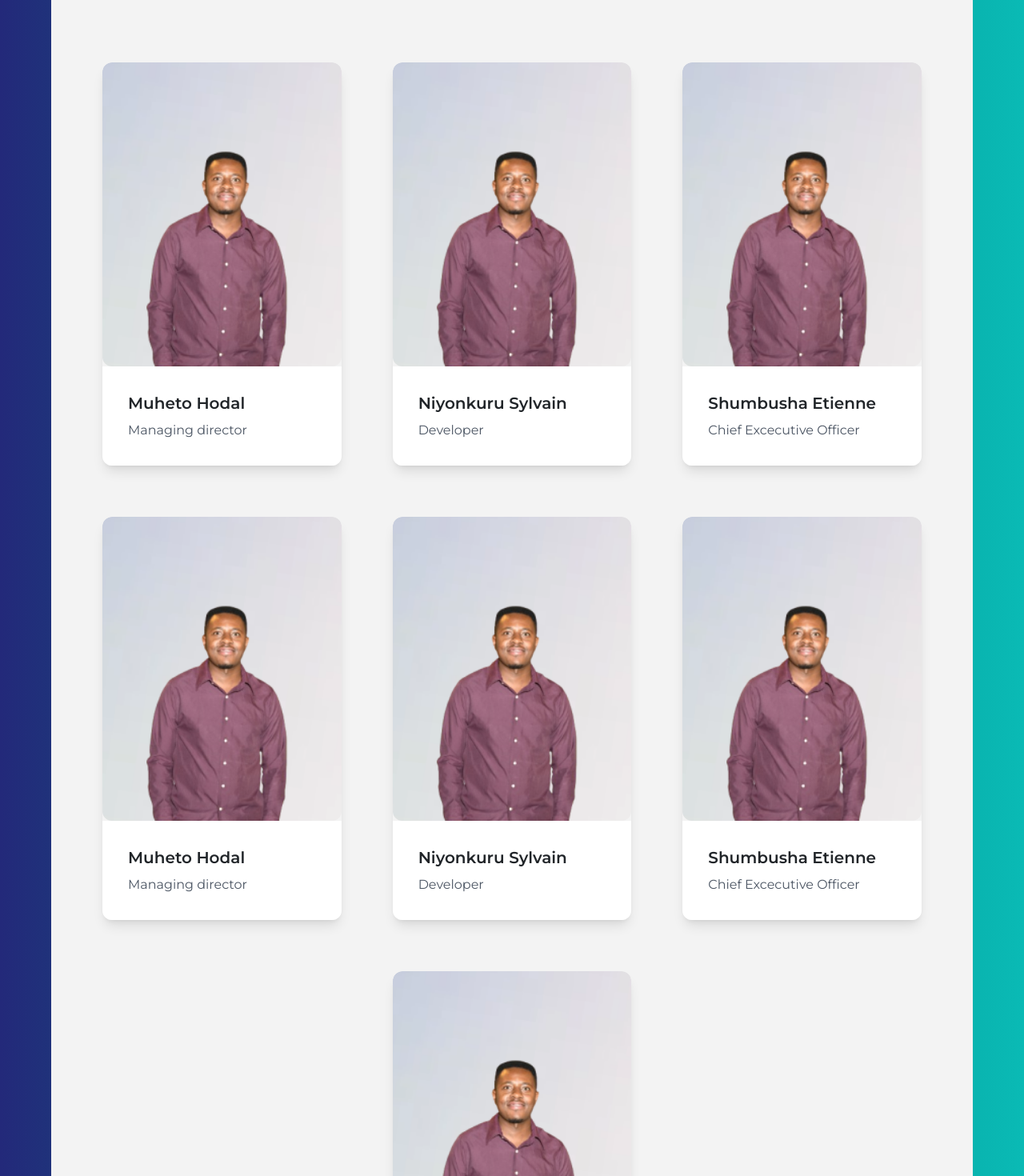
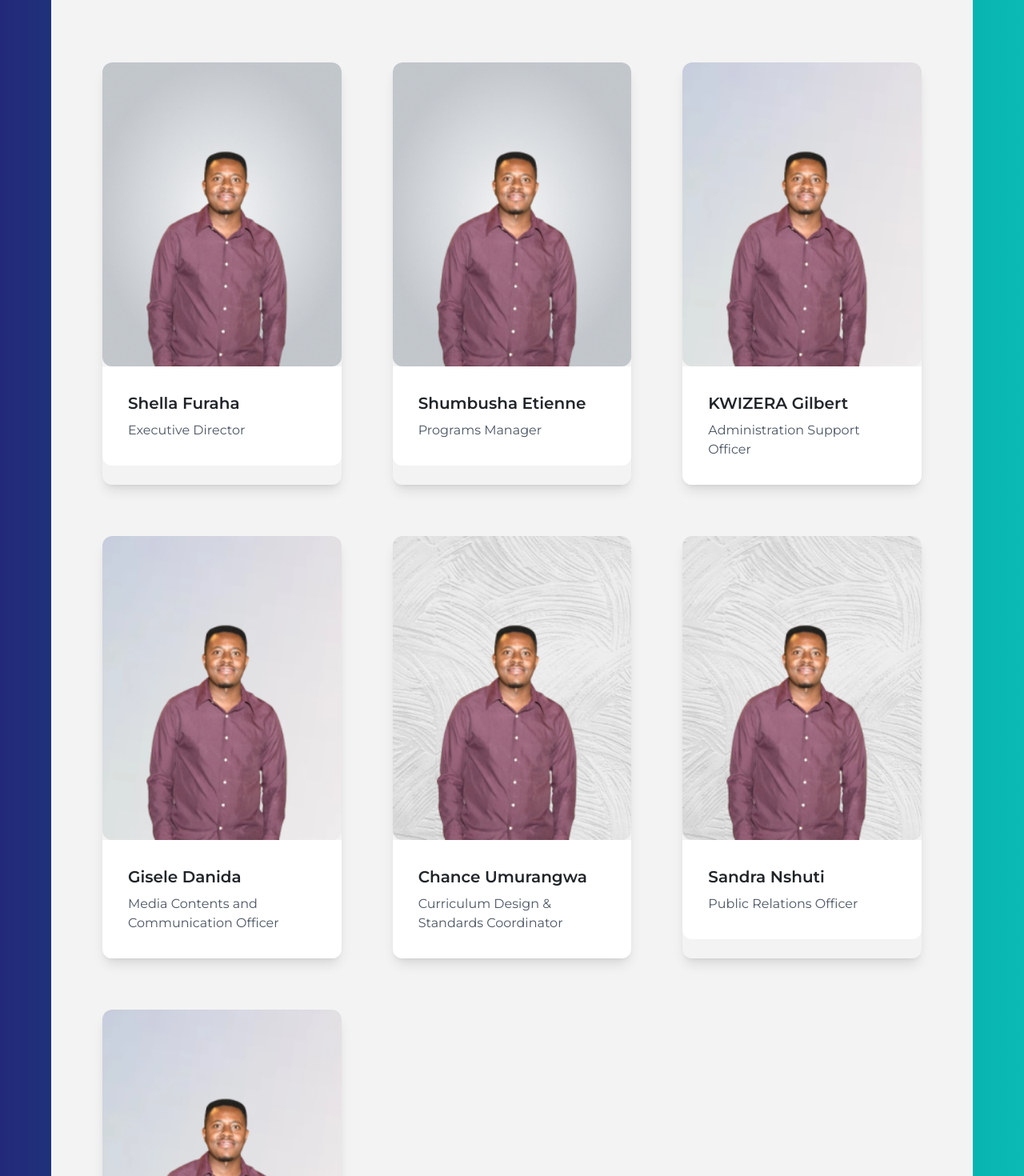
Before and after one commit to Hodal66/new_buildcareerfoundation_fn_2025, a React (Vite) app: page /WhoWeArePage in a window 1280 px wide. Shown: the part 2704-4174 px from the top of the page at 80% size. Built offline with nearby package versions, Linux system fonts and the light colour scheme; a web font is replaced by a local one.

Commit message:
We have updated some information on 27/02/2026

```diff
--- a/src/Pages/WhoWeArePage.jsx
+++ b/src/Pages/WhoWeArePage.jsx
@@ -196,8 +196,8 @@ export const WhoWeArePage = () => {
 
               {/* Combined grid layout for all 7 members: 3-3-1 pattern */}
               <div className="grid grid-cols-1 sm:grid-cols-2 lg:grid-cols-3 gap-6 sm:gap-8 md:gap-10 lg:gap-12 xl:gap-16 px-2 sm:px-4 md:px-6 lg:px-8 py-6 sm:py-8 md:py-10">
-                {/* First 3 members */}
-                {boardOfDirectorsTeam_1.slice(0, 3).map((team) => (
+                {/* First 4 members */}
+                {boardOfDirectorsTeam_1.map((team) => (
                   <div key={team.id} className="group rounded-xl shadow-lg hover:shadow-2xl transition-shadow duration-300 w-full max-w-sm mx-auto lg:max-w-none">
                     <div className="relative overflow-hidden rounded-xl">
                       <img
@@ -222,7 +222,7 @@ export const WhoWeArePage = () => {
                         <div className="pb-4 sm:pb-6 md:pb-8">
                           <ul className={`${styles.flexCenter} text-bgGray`}>
                             <a
-                              href={team.linkedInLink}
+                              href={team.linkedinLink}
                               target="_blank"
                               rel="noreferrer"
                               className="text-4xl sm:text-5xl md:text-6xl hover:text-blue-400 hover:scale-110 transition-all duration-300 p-2"
@@ -264,49 +264,7 @@ export const WhoWeArePage = () => {
                         <div className="pb-4 sm:pb-6 md:pb-8">
                           <ul className={`${styles.flexCenter} text-bgGray`}>
                             <a
-                              href={team.linkedInLink}
-                              target="_blank"
-                              rel="noreferrer"
-                              className="text-4xl sm:text-5xl md:text-6xl hover:text-blue-400 hover:scale-110 transition-all duration-300 p-2"
-                            >
-                              <li>
-                                <CiLinkedin />
-                              </li>
-                            </a>
-                          </ul>
-                        </div>
-                      </div>
-                    </div>
-                  </div>
-                ))}
-
-                {/* Last member centered - only on large screens, full width on mobile */}
-                {boardOfDirectorsTeam_1.slice(3).map((team) => (
-                  <div key={team.id} className="group rounded-xl shadow-lg hover:shadow-2xl transition-shadow duration-300 w-full max-w-sm mx-auto lg:col-start-2 lg:max-w-none">
-                    <div className="relative overflow-hidden rounded-xl">
-                      <img
-                        src={team.image}
-                        alt={team.name}
-                        className="h-[320px] sm:h-[340px] md:h-[360px] lg:h-[380px] w-full object-cover rounded-xl"
-                      />
-                      <div className="p-4 sm:p-5 md:p-6 lg:p-8 bg-white">
-                        <p className="font-semibold text-base sm:text-lg md:text-xl mb-1 sm:mb-2">{team.name}</p>
-                        <p className="text-sm sm:text-base text-gray-600">{team.position}</p>
-                      </div>
-                      <div
-                        className={`h-full w-full absolute bg-slate-900/20 ${styles.flexCenterCol} group-hover:gap-8 sm:group-hover:gap-10 md:group-hover:gap-12 -bottom-full group-hover:bottom-0 transition-all duration-500 group-hover:bg-slate-900/75 opacity-0 group-hover:opacity-100 rounded-xl`}
-                      >
-                        <div
-                          className={`text-bgGray ${styles.flexCenterCol} px-4 sm:px-6 md:px-8 lg:px-10 pt-4 sm:pt-6 md:pt-8`}
-                        >
-                          <h2 className="font-extrabold text-lg sm:text-xl md:text-2xl mb-2 sm:mb-3">{team.name}</h2>
-                          <p className="font-semibold mb-3 sm:mb-4 md:mb-5 text-sm sm:text-base md:text-lg">{team.position}</p>
-                          <p className="text-center text-xs sm:text-sm md:text-base leading-relaxed px-2 sm:px-3 md:px-4">{team.content}</p>
-                        </div>
-                        <div className="pb-4 sm:pb-6 md:pb-8">
-                          <ul className={`${styles.flexCenter} text-bgGray`}>
-                            <a
-                              href={team.linkedInLink}
+                              href={team.linkedinLink}
                               target="_blank"
                               rel="noreferrer"
                               className="text-4xl sm:text-5xl md:text-6xl hover:text-blue-400 hover:scale-110 transition-all duration-300 p-2"
--- a/src/databases/boardOfDirectors.js
+++ b/src/databases/boardOfDirectors.js
@@ -3,36 +3,29 @@ export const boardOfDirectorsAdvisors_1 = [
     id: 1,
     name: "Shumbusha Etienne",
     image: "/team/Etienne1.png",
-    position: "Managing director",
+    position: "Managing Director",
     linkedinLink: "https://www.linkedin.com/in/shumbusha-etienne-4b0a1b1b2/",
     content:
-      "Empowering Rwanda's brightest minds with mentorship and support, shaping global trailblazers through Build Career Foundation.",
+      "I empower Rwanda's brightest minds through dedicated mentorship and support. My goal is to shape global trailblazers and ensure every student reaches their full potential through the Build Career Foundation.",
   },
   {
     id: 2,
     name: "Niyonkuru Sylvain",
     image: "/team/Etienne2.png",
-    position: "Developer",
+    position: "Lead Developer",
     linkedinLink: "https://www.linkedin.com/in/shumbusha-etienne-4b0a1b1b2/",
     content:
-      "I am a professional UI/UX Designer and a full-stack web developer strong in Front-end, as A child of Andela, \
-I have completed Advanced Diploma in information technology,\
-and I like coding daily.\
-",
+      "I leverage my expertise in UI/UX and full-stack development to build intuitive, accessible digital platforms that expand the foundation’s reach and streamline our educational initiatives.",
   },
   {
     id: 3,
     name: "Muheto Hodal",
     image: "/team/Etienne3.png",
-    position: "Chief Excecutive Officer",
+    position: "Chief Executive Officer",
     linkedinLink: "https://www.linkedin.com/in/shumbusha-etienne-4b0a1b1b2/",
     content:
-      "I am a professional UI/UX Designer and a full-stack web developer strong in Front-end, as A child of Andela, \
-I have completed Advanced Diploma in information technology,\
-and I like coding daily.\
-",
+      "I guide the strategic vision of our technology and operations. By merging innovative tech solutions with our educational mission, I strive to make a lasting impact on young learners' lives.",
   }
-
 ];
 
 export const boardOfDirectorsAdvisors_2 = [
@@ -40,112 +33,86 @@ export const boardOfDirectorsAdvisors_2 = [
     id: 1,
     name: "Shumbusha Etienne",
     image: "/team/Etienne1.png",
-    position: "Managing director",
+    position: "Managing Director",
     linkedinLink: "https://www.linkedin.com/in/shumbusha-etienne-4b0a1b1b2/",
     content:
-      "Empowering Rwanda's brightest minds with mentorship and support, shaping global trailblazers through Build Career Foundation.",
+      "I empower Rwanda's brightest minds through dedicated mentorship and support. My goal is to shape global trailblazers and ensure every student reaches their full potential through the Build Career Foundation.",
   },
   {
     id: 2,
     name: "Niyonkuru Sylvain",
     image: "/team/Etienne2.png",
-    position: "Developer",
+    position: "Lead Developer",
     linkedinLink: "https://www.linkedin.com/in/shumbusha-etienne-4b0a1b1b2/",
     content:
-      "I am a professional UI/UX Designer and a full-stack web developer strong in Front-end, as A child of Andela, \
-I have completed Advanced Diploma in information technology,\
-and I like coding daily.\
-",
+      "I leverage my expertise in UI/UX and full-stack development to build intuitive, accessible digital platforms that expand the foundation’s reach and streamline our educational initiatives.",
   },
-
 ];
 export const boardOfDirectorsTeam_1 = [
   {
     id: 1,
-    name: "Muheto Hodal",
-    image: "/team/Etienne3.png",
-    position: "Managing director",
-    linkedinLink: "https://www.linkedin.com/in/shumbusha-etienne-4b0a1b1b2/",
+    name: "Shella Furaha",
+    image: "/team/Etienne1.png", // Fallback to placeholder image
+    position: "Executive Director",
+    linkedinLink: "#",
     content:
-      "I am a professional UI/UX Designer and a full-stack web developer strong in Front-end, as A child of Andela, \
-I have completed Advanced Diploma in information technology,\
-and I like coding daily.\
-",
+      "I provide overall leadership, steering the foundation’s vision and long-term strategies. I oversee all programs, spearhead fundraising with stakeholders, and ensure full legal and operational compliance.",
   },
   {
     id: 2,
-    name: "Niyonkuru Sylvain",
-    image: "/team/Etienne3.png",
-    position: "Developer",
-    linkedinLink: "https://www.linkedin.com/in/shumbusha-etienne-4b0a1b1b2/",
+    name: "Shumbusha Etienne",
+    image: "/team/Etienne1.png",
+    position: "Programs Manager",
+    linkedinLink: "#",
     content:
-      "I am a professional UI/UX Designer and a full-stack web developer strong in Front-end, as A child of Andela, \
-I have completed Advanced Diploma in information technology,\
-and I like coding daily.\
-",
+      "I plan, implement, and oversee all BCF projects. By developing timelines and budgets, I coordinate smoothly with teams and identify exciting opportunities for program growth and proposal development.",
   },
   {
     id: 3,
-    name: "Shumbusha Etienne",
+    name: "KWIZERA Gilbert",
     image: "/team/Etienne3.png",
-    position: "Chief Excecutive Officer",
-    linkedinLink: "https://www.linkedin.com/in/shumbusha-etienne-4b0a1b1b2/",
+    position: "Administration Support Officer",
+    linkedinLink: "#",
     content:
-      "I am a professional UI/UX Designer and a full-stack web developer strong in Front-end, as A child of Andela, \
-I have completed Advanced Diploma in information technology,\
-and I like coding daily.\
-",
+      "I provide the crucial administrative and logistical support needed for smooth operations. From managing office supplies and documentation to assisting in coordinating events and training.",
   },
   {
     id: 4,
-    name: "Nijimbere Eric",
+    name: "Gisele Danida",
     image: "/team/Etienne3.png",
-    position: "Chief Advisor",
-    linkedinLink: "https://www.linkedin.com/in/shumbusha-etienne-4b0a1b1b2/",
+    position: "Media Contents and Communication Officer",
+    linkedinLink: "#",
     content:
-      "I am a professional UI/UX Designer and a full-stack web developer strong in Front-end, as A child of Andela, \
-I have completed Advanced Diploma in information technology,\
-and I like coding daily.\
-",
+      "I create and manage digital content (videos, banners) to promote our work. I handle social media, branding across channels, and track engagement metrics to continually improve our communication strategy.",
   },
 ];
 
 export const boardOfDirectorsTeam_2 = [
   {
     id: 1,
-    name: "Muheto Hodal",
-    image: "/team/Etienne3.png",
-    position: "Managing director",
-    linkedinLink: "https://www.linkedin.com/in/shumbusha-etienne-4b0a1b1b2/",
+    name: "Chance Umurangwa",
+    image: "/team/Etienne2.png",
+    position: "Curriculum Design & Standards Coordinator",
+    linkedinLink: "#",
     content:
-      "I am a professional UI/UX Designer and a full-stack web developer strong in Front-end, as A child of Andela, \
-I have completed Advanced Diploma in information technology,\
-and I like coding daily.\
-",
+      "I develop high-quality educational content, ensuring all courses meet national standards. I advise on pedagogical strategies and adapt learning materials to meet different learner needs.",
   },
   {
     id: 2,
-    name: "Niyonkuru Sylvain",
-    image: "/team/Etienne3.png",
-    position: "Developer",
-    linkedinLink: "https://www.linkedin.com/in/shumbusha-etienne-4b0a1b1b2/",
+    name: "Sandra Nshuti",
+    image: "/team/Etienne2.png",
+    position: "Public Relations Officer",
+    linkedinLink: "#",
     content:
-      "I am a professional UI/UX Designer and a full-stack web developer strong in Front-end, as A child of Andela, \
-I have completed Advanced Diploma in information technology,\
-and I like coding daily.\
-",
+      "I manage relationships with external stakeholders, media, and partners. I promote our initiatives through campaigns and advise on handling feedback to strengthen the foundation's public image.",
   },
   {
     id: 3,
-    name: "Shumbusha Etienne",
+    name: "Hodal Muheto",
     image: "/team/Etienne3.png",
-    position: "Chief Excecutive Officer",
-    linkedinLink: "https://www.linkedin.com/in/shumbusha-etienne-4b0a1b1b2/",
+    position: "IT Officer",
+    linkedinLink: "#",
     content:
-      "I am a professional UI/UX Designer and a full-stack web developer strong in Front-end, as A child of Andela, \
-I have completed Advanced Diploma in information technology,\
-and I like coding daily.\
-",
+      "I manage the foundation's tech infrastructure, ensuring cybersecurity and data protection. I support the team with digital platforms, host our website, and implement new technical solutions.",
   },
-
 ];
```
Also changed, not shown: src/components/Log-In forms/LogInComponent.jsx (+0 -13 lines), src/assets/Team/Sheira.jpeg (added).
